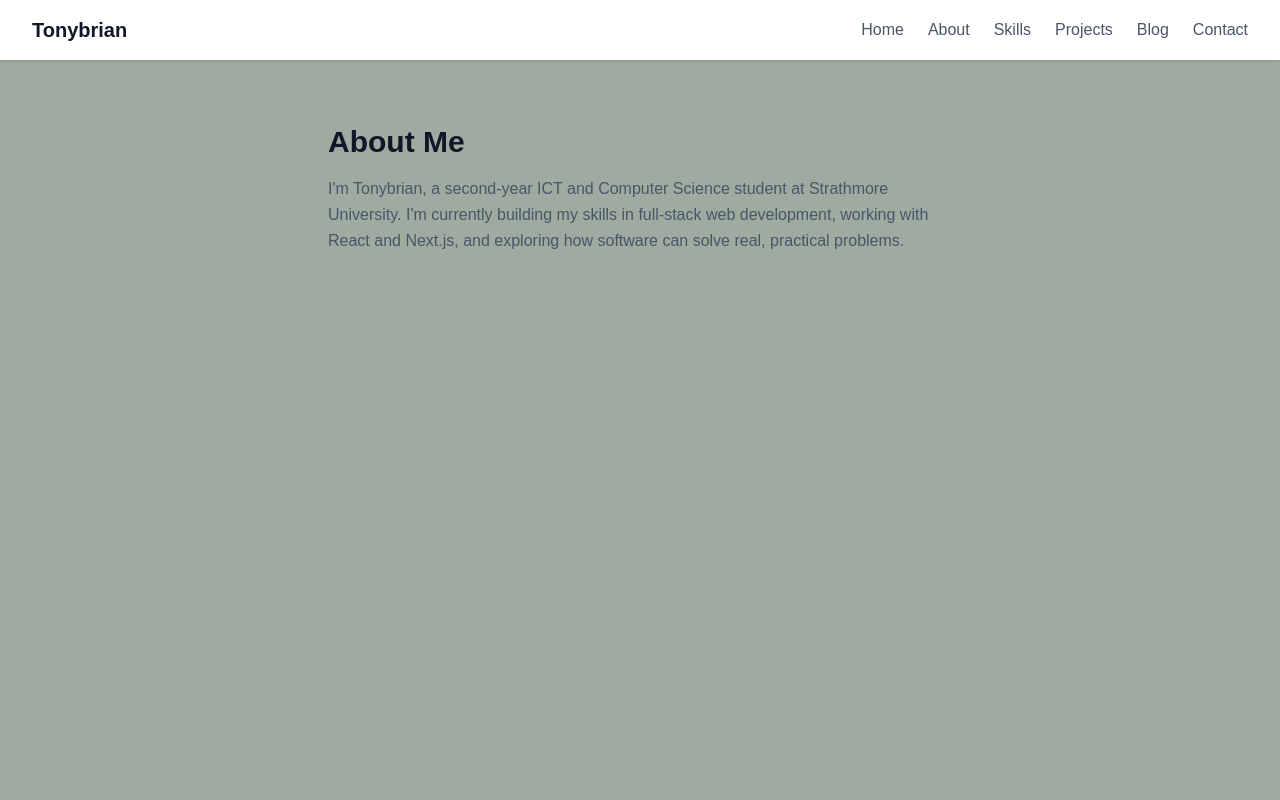
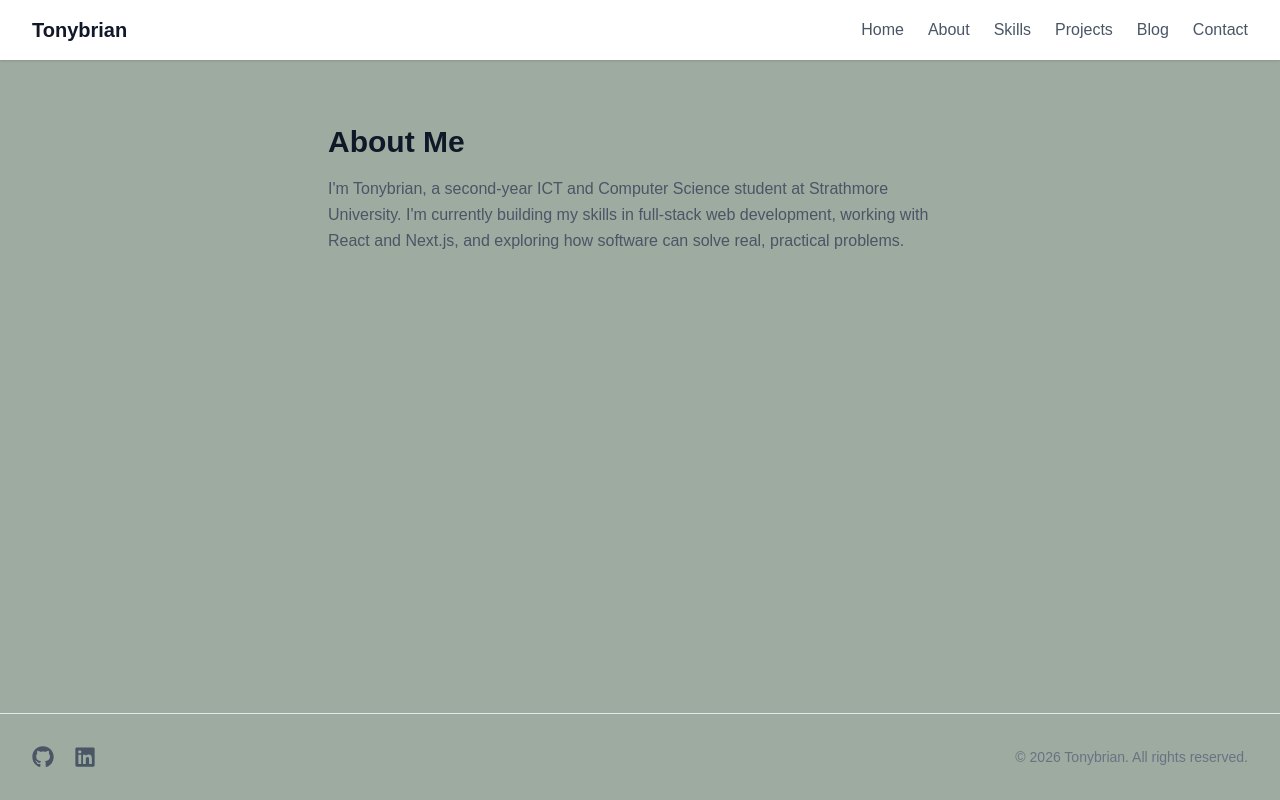
Before and after one commit to Cs-Star-Korir/My_Portfolio, a Next.js app: page /about in a window 1280 px wide. Built offline with nearby package versions, Linux system fonts and the light colour scheme.

Commit message:
Add footer with github/linkedin icons using react-icons

```diff
--- a/package.json
+++ b/package.json
@@ -12,6 +12,7 @@
     "next": "16.2.10",
     "react": "19.2.4",
     "react-dom": "19.2.4",
+    "react-icons": "^5.7.0",
     "resend": "^6.17.2"
   },
   "devDependencies": {
--- a/src/app/layout.js
+++ b/src/app/layout.js
@@ -2,6 +2,7 @@ import { Geist, Geist_Mono } from "next/font/google";
 import "./globals.css";
 import Navbar from "@/components/Navbar";
 import Home from "./page";
+import Footer from "@/components/Footer"
 
 const geistSans = Geist({
   variable: "--font-geist-sans",
@@ -29,6 +30,7 @@ export default function RootLayout({ children }) {
         < Navbar />
 
         {children}
+        <Footer />
       </body>
 
     </html>
--- a/src/components/Footer.jsx
+++ b/src/components/Footer.jsx
@@ -0,0 +1,38 @@
+import { FaGithub, FaLinkedin } from "react-icons/fa";
+
+export default function Footer() {
+  const year = new Date().getFullYear();
+
+  return (
+    <footer className="mt-auto border-t border-gray-200 px-8 py-8">
+      <div className="flex flex-col items-center gap-4 sm:flex-row sm:justify-between">
+        {/* Social icons */}
+        <div className="flex gap-5">
+
+           <a href="https://github.com/Cs-Star-Korir"
+            target="_blank"
+            rel="noopener noreferrer"
+            aria-label="GitHub"
+            className="text-gray-600 hover:text-gray-900 transition-colors"
+          >
+            <FaGithub size={22} />
+          </a>
+
+           <a href="https://www.linkedin.com/in/tony-brian-kiprotich/"
+            target="_blank"
+            rel="noopener noreferrer"
+            aria-label="LinkedIn"
+            className="text-gray-600 hover:text-gray-900 transition-colors"
+          >
+            <FaLinkedin size={22} />
+          </a>
+        </div>
+
+        {/* Rights reserved */}
+        <p className="text-sm text-gray-500">
+          © {year} Tonybrian. All rights reserved.
+        </p>
+      </div>
+    </footer>
+  );
+}
```
Also changed, not shown: 1 other file (tests, documents, lock files or other folders).
